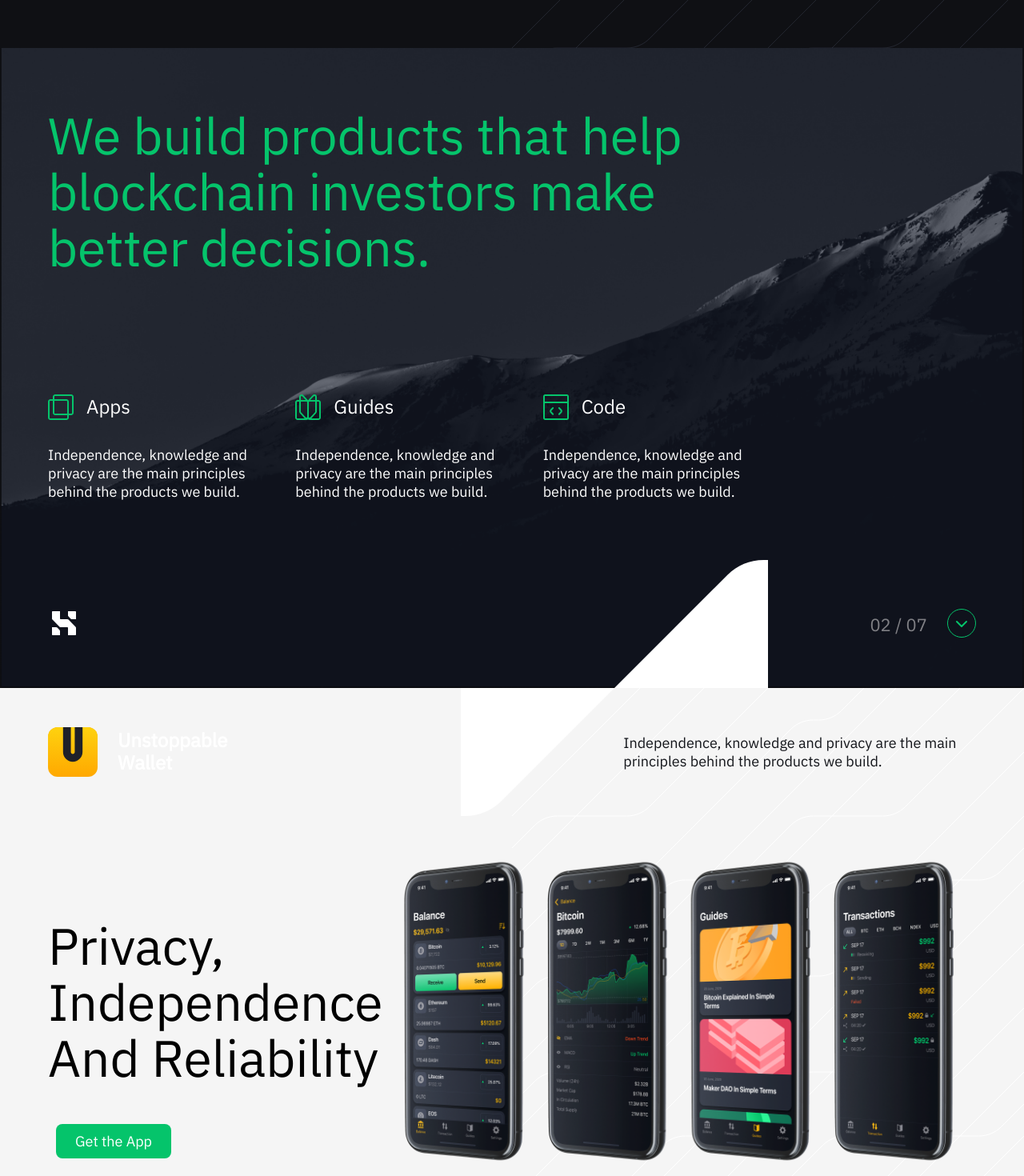
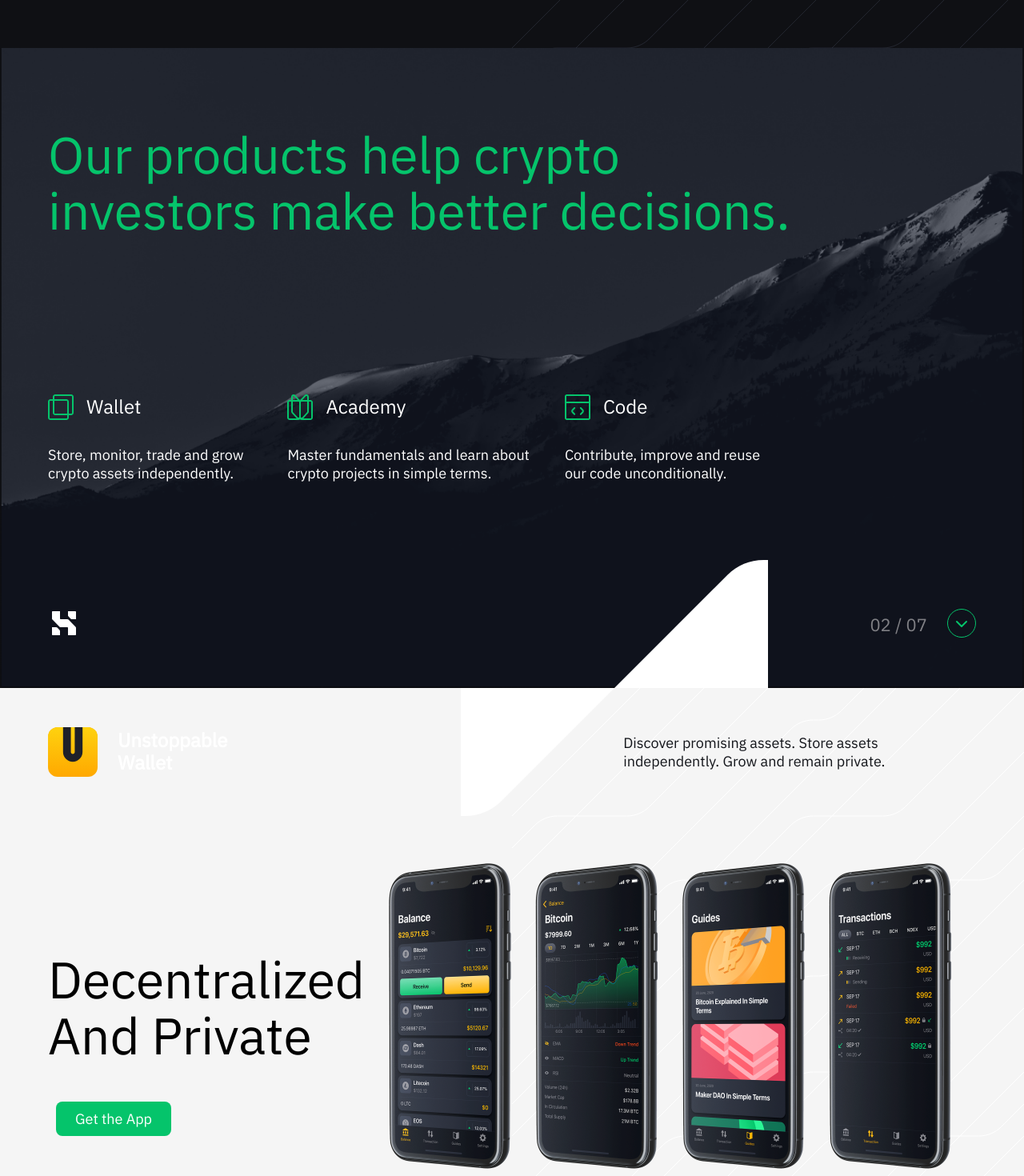
Before and after one commit to horizontalsystems/horizontalsystems.github.io, a React (Create React App) app: page / in a window 1280 px wide. Shown: the part 740-2210 px from the top of the page at 80% size. Built offline with nearby package versions, Linux system fonts and the light colour scheme.

Commit message:
Update texts

```diff
--- a/src/components/Academy/Academy.js
+++ b/src/components/Academy/Academy.js
@@ -27,14 +27,14 @@
               </div>
             </div>
             <div className="Edge-content-end Edge-content-end-text color-white">
-              We study what different blockchain projects are and provide them in an accessible language
+              Learn cryptocurrency fundamentals. Get to know emerging projects in simple terms.
             </div>
           </div>
         </Container>
       </Edge>
 
       <Container className="Container-flex" clipped={false}>
-        <Banner text="Learn How to Become a Better Investor"
+        <Banner text="Comprehensive and Easy"
                 cover="academy"
                 btnText="Visit website"
                 action={<button className="btn btn-dark">Visit website</button>}
--- a/src/components/Code/Code.js
+++ b/src/components/Code/Code.js
@@ -27,13 +27,12 @@
                   <Icon name="github-contained" fill="none" viewBox="0 0 62 62" size="52" />
                   <div className="Icon-label color-steal-dark">
                     Open-Source <br />
-                    Library
+                    Code
                   </div>
                 </div>
               </div>
               <div className="Edge-content-end Edge-content-end-text color-white">
-                We are indeptedly grateful to the army of engineers for the emergence of decentralized systems. You're
-                welcome to contribute and reuse our code unconditionally.
+                You're welcome to analyze, improve and reuse our code unconditionally.
               </div>
             </div>
           </Container>
@@ -42,9 +41,8 @@
         <Container clipped={false}>
           <Slider slidesToScroll={3} slidesToShow={3} bgColor="dark">
             <CardCode
-              title="Unstoppable Wallet Library"
-              info={<>A decentralized multi-blockchain wallet for Bitcoin and other cryptocurrencies. This wallet app
-                fully supports Bitcoin, Ethereum, Litecoin, EOS, Binance DEX, Bitcoin Cash and DASH blockchains.</>}
+              title="Unstoppable"
+              info={<>A decentralized multi-blockchain wallet for Bitcoin, Ethereum, Litecoin, EOS, Binance, DASH and other blockchains.</>}
               actions={<>
                 <a href="https://github.com/horizontalsystems/unstoppable-wallet-android">Kotlin</a>&nbsp;|&nbsp;
                 <a href="https://github.com/horizontalsystems/unstoppable-wallet-ios">Swift</a></>}
@@ -52,8 +50,8 @@
             />
             <CardCode
               title="Bitcoin Library"
-              info={<>Full implementation of SPV protocol including standard-compliant wallet creation/restore,
-                synchronization with network, send/receive transactions, and a lot more.</>}
+              info={<>Full implementation of Bitcoin SPV wallet protocol including standard-compliant wallet setup/restore,
+                synchronization with the network, transactions, and more.</>}
               actions={<>
                 <a href="https://github.com/horizontalsystems/bitcoin-kit-android">Kotlin</a>&nbsp;|&nbsp;
                 <a href="https://github.com/horizontalsystems/bitcoin-kit-ios">Swift</a></>}
@@ -61,7 +59,7 @@
             />
             <CardCode
               title="Ethereum Library"
-              info={<>Full wallet/account implementation for Ethereum blockchain. Can be a great time saver if you are
+              info={<>Full wallet implementation for Ethereum blockchain. Can be a great time saver if you are
                 building a DApp on Ethereum.</>}
               actions={<>
                 <a href="https://github.com/horizontalsystems/ethereum-kit-android">Kotlin</a>&nbsp;|&nbsp;
@@ -121,7 +119,7 @@
             <div className="Edge-content">
               <div className="Edge-content-start">
                 <div className="Edge-icon-text">
-                  Follow our work&nbsp;
+                  Follow us @ &nbsp;
                   <a className="Edge-icon-link" href="https://github.com/horizontalsystems">Github</a>
                 </div>
               </div>
--- a/src/components/Mission/Mission.js
+++ b/src/components/Mission/Mission.js
@@ -20,25 +20,25 @@
 
       <Container className="Mission">
         <div className="Mission-title">
-          We build products that help blockchain investors make better decisions.
+          Our products help crypto investors make better decisions.
         </div>
         <div className="Mission-apps">
           <div className="Mission-app">
             <div className="Mission-app-head">
               <Icon name="apps" fill="none" viewBox="0 0 32 32" size="32" />
-              <div className="Mission-app-title">Apps</div>
+              <div className="Mission-app-title">Wallet</div>
             </div>
             <div className="Mission-app-info">
-              Independence, knowledge and privacy are the main principles behind the products we build.
+              Store, monitor, trade and grow crypto assets independently.
             </div>
           </div>
           <div className="Mission-app">
             <div className="Mission-app-head">
               <Icon name="guides" fill="none" viewBox="0 0 32 32" size="32" />
-              <div className="Mission-app-title">Guides</div>
+              <div className="Mission-app-title">Academy</div>
             </div>
             <div className="Mission-app-info">
-              Independence, knowledge and privacy are the main principles behind the products we build.
+              Master fundamentals and learn about crypto projects in simple terms.
             </div>
           </div>
           <div className="Mission-app">
@@ -47,7 +47,7 @@
               <div className="Mission-app-title">Code</div>
             </div>
             <div className="Mission-app-info">
-              Independence, knowledge and privacy are the main principles behind the products we build.
+              Contribute, improve and reuse our code unconditionally.
             </div>
           </div>
         </div>
--- a/src/components/Team/Team.js
+++ b/src/components/Team/Team.js
@@ -23,7 +23,7 @@
               </div>
             </div>
             <div className="Edge-content-end Edge-content-end-text color-dark">
-              We believe open blockchains are at the verge of fundamentally transforming the global finance. We are here to facilitate and benefit from that transformation.
+              We believe open blockchains are going to fundamentally transform the global finance. We are here to be a part of that.
             </div>
           </div>
         </Container>
--- a/src/components/Unstoppable/Unstoppable.js
+++ b/src/components/Unstoppable/Unstoppable.js
@@ -29,14 +29,14 @@
               </div>
             </div>
             <div className="Edge-content-end Edge-content-end-text color-dark">
-              Independence, knowledge and privacy are the main principles behind the products we build.
+              Discover promising assets. Store assets independently. Grow and remain private.
             </div>
           </div>
         </Container>
       </Edge>
 
       <Container className="Container-flex" clipped={false}>
-        <Banner text="Privacy, independence and reliability"
+        <Banner text="Decentralized and Private"
                 cover="uw"
                 action={<a className="btn" href="https://unstoppable.money/">Get the App</a>} />
       </Container>
```
Also changed, not shown: package.json (+8 -8 lines), 1 other file (tests, documents, lock files or other folders).
